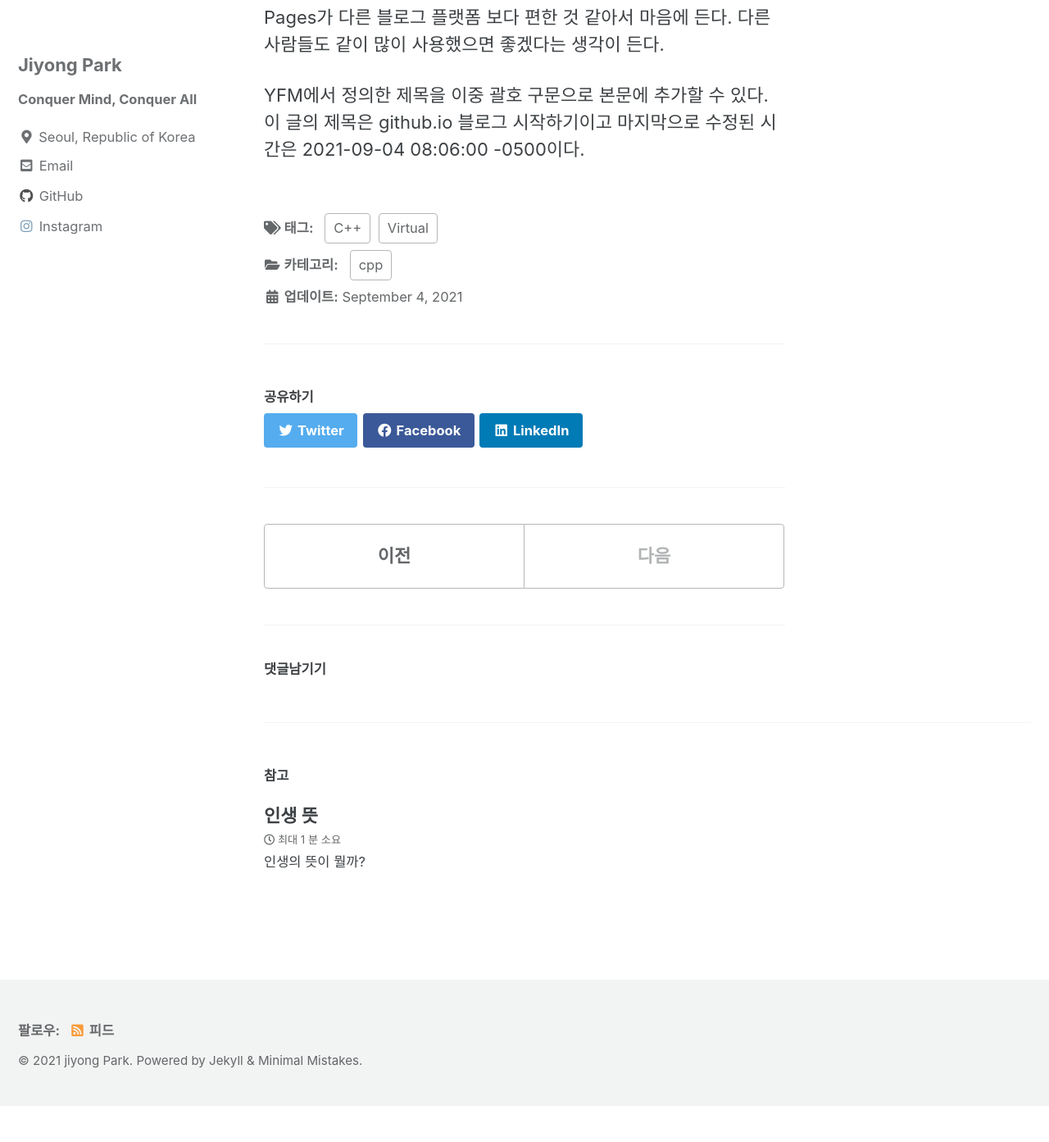
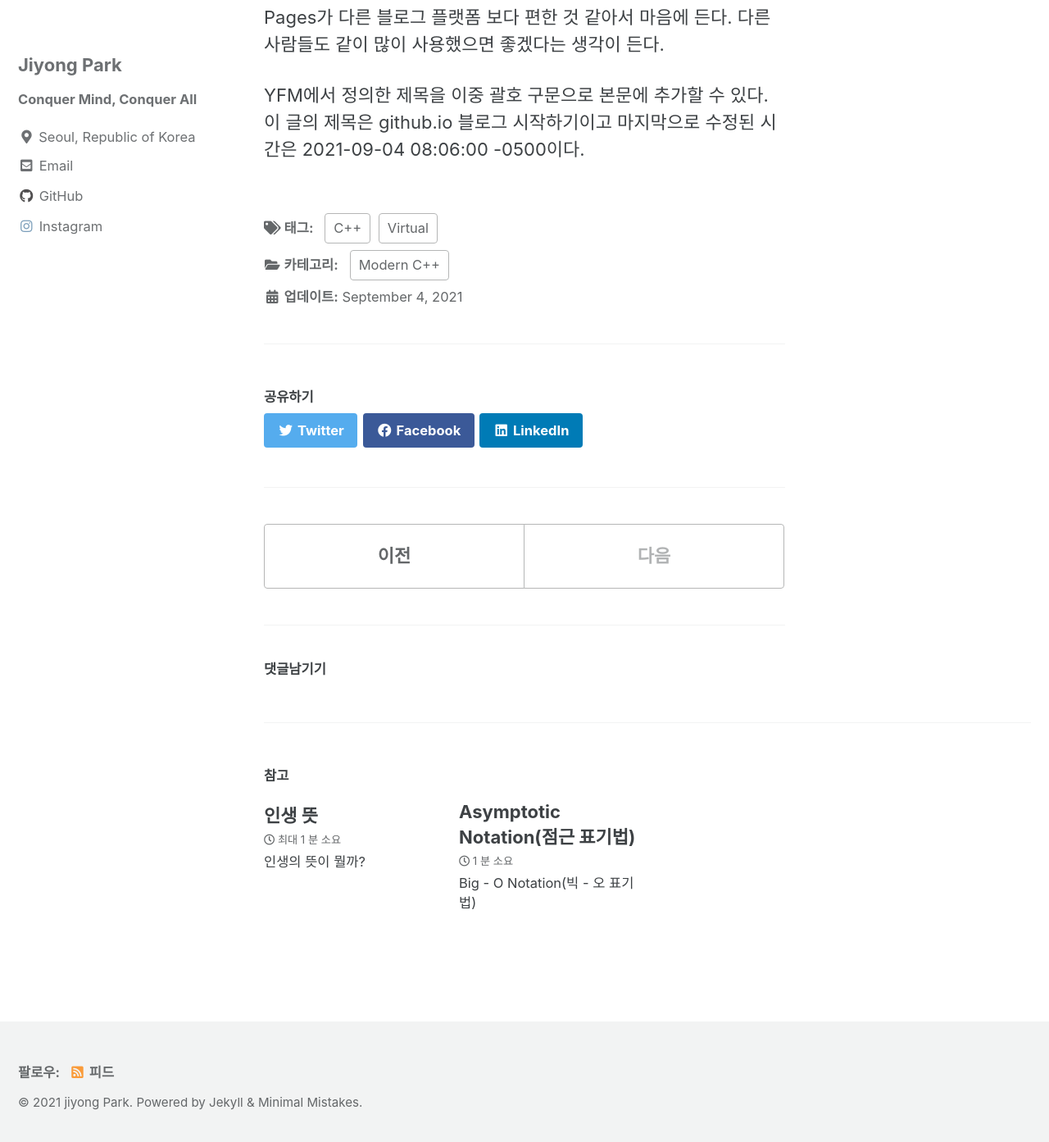
Before and after one commit to bjybs123/bjybs123.github.io, a Jekyll site: the page built from _posts/2021-09-04-first-post.md, in a window 1280 px wide and 1400 px high, scrolled down 290 px. Shown: the top 1393 px of the window at 82% size. Built offline with Jekyll 4.4.1, drawn with Linux system fonts in a browser that asks for light colours; cached includes are drawn as plain includes; comment, search, counter and statistics services are not loaded; before the commit the page ends 1639 px from its top, so only the background shows below that; some of the changed lines change nothing that is shown; some of the changed text lies outside the part shown.

Commit message:
one transplantation complete

```diff
--- a/_config.yml
+++ b/_config.yml
@@ -16,7 +16,7 @@ minimal_mistakes_skin    : "default" # "air", "aqua", "contrast", "dark", "dirt"
 
 # Site Settings
 locale                   : "ko-KR"
-title                    : "Site Title"
+title                    : "DEV. BOHEMIAN"
 title_separator          : "-"
 subtitle                 : # site tagline that appears below site title in masthead
 name                     : "jiyong Park"
--- a/_posts/2021-09-04-first-post.md
+++ b/_posts/2021-09-04-first-post.md
@@ -3,7 +3,7 @@ title:  "github.io 블로그 시작하기"
 excerpt: "GitHub Blog 서비스인 github.io 블로그 시작하기로 했다."
 
 categories:
-  - cpp
+  - Modern C++
 tags:
   - C++
   - Virtual
--- /dev/null
+++ b/_posts/Algorithm/2021-07-18-Asymtotoc-Notation.md
@@ -0,0 +1,49 @@
+---
+title:  "Asymptotic Notation(점근 표기법)"
+excerpt: "Big - O Notation(빅 - 오 표기법)"
+
+categories:
+  - Algorithm
+tags:
+  - algorithm
+  - time complexity
+last_modified_at: 2021-07-18
+---
+
+<script type="text/x-mathjax-config">MathJax.Hub.Config({ tex2jax: {inlineMath: [['$','$'], ['\\(','\\)']]} });</script><script src="https://cdnjs.cloudflare.com/ajax/libs/mathjax/2.7.5/latest.js?config=TeX-MML-AM_CHTML"></script>
+
+**Asymptotic Notation**(점금 표기법)이란 알고리즘의 시간적, 공간적 성능과 효율을 측정하기 위함에 있다.
+
+대표적으로 **Big- Θ, Big - Ω, Big - O**표기법이 있다. 여기서 자세히 살펴볼 표기법은  ****Big -**** **O**이다. 왜냐하면 Big - O표기법을 가장 많이 사용하기 때문이다.
+
+**Big - O Notation**
+
+빅-오 표기법은 **asymptotic upper bound**(점근적 상한선)을 의미한다. 쉽게 말하면 알고리즘의 속도 혹은 공간 복잡도가 나빠도 해당 지표와 같거나 더 좋다는 뜻이다.
+
+빅-오 표기법을 주로 사용하는 이유는 알고리즘의 시간 복잡도를 얘기할때 주로 최악의 경우를 얘기 하기 때문에 즉, 알고리즘이 최악의 경우의 얼마나 느린가를 고려해서 어떤 알고리즘을 이용해야 최선인지를 얘기 하기 위함이다.
+
+빅-오 표기법의 수학적인 정의와 그래프를 통해 이해하면 더 직관적이다.
+
+빅-오 표기법의 수학적 정의는 아래와 같다.
+
+$O(g(n))$ = { $f(n)$: there exist positive constants $c$ and $n0$ such that $0$ $<=$ $f(n)$ $<=$ $cg(n)$ for all $n$ $>= $ $n0$}
+
+$n0$보다 큰 $n$에 대해서 $0 <= f(n) <= cg(n)$을 만족시키는 상수 $c$가 존재한다.
+
+![graph](https://img1.daumcdn.net/thumb/R1280x0/?scode=mtistory2&fname=https%3A%2F%2Fblog.kakaocdn.net%2Fdn%2F3CP0T%2Fbtq9Nue0zt7%2FKfNDN1PF3dpMAhzr0CvI71%2Fimg.png)
+
+해당 그래프에서 y축을 실행 횟수라고 생각하면 어떤 알고리즘의 시간 혹은 공간 복잡도는 $f(n)$이다. 그의 상한선인 $cg(n)$을 은 해당 알고리즘에서 최악의 경우 이다. 그래프를 보면 $cg(n)$이 y축 기준으로 위에 있기때문에 최악의 경우인것을 확인할 수 있다.
+
+**Asymptotic Complexity**
+
+![graph](https://img1.daumcdn.net/thumb/R1280x0/?scode=mtistory2&fname=https%3A%2F%2Fblog.kakaocdn.net%2Fdn%2Fcg3sZT%2Fbtq9Kvx8dQN%2FMycKQ2eisIHlVNuY8xKbhK%2Fimg.jpg)
+
+알고리즘의 시간 혹은 공간복잡도를 얘기할때 가장 많이 사용되는 표기법은 사진과같다. 해당 그래프들은 고교 수학시간에 배운 함수 그래프를 생각하면 쉽다.
+
+Ref.
+
+asymptotic complexity, [https://www.tutorialspoint.com/asymptotic-complexity](https://www.tutorialspoint.com/asymptotic-complexity)
+
+Charles E. Leiserson. Ronald L. Rivest. Clifford Stein 『Introduction to Algorithms. Third Edition.』 The MIT Press
+
+Big-O Notation(빅 오 표기법) 대표적인 점근 표기법, [https://joycestudios.tistory.com/63](https://joycestudios.tistory.com/63)
```
